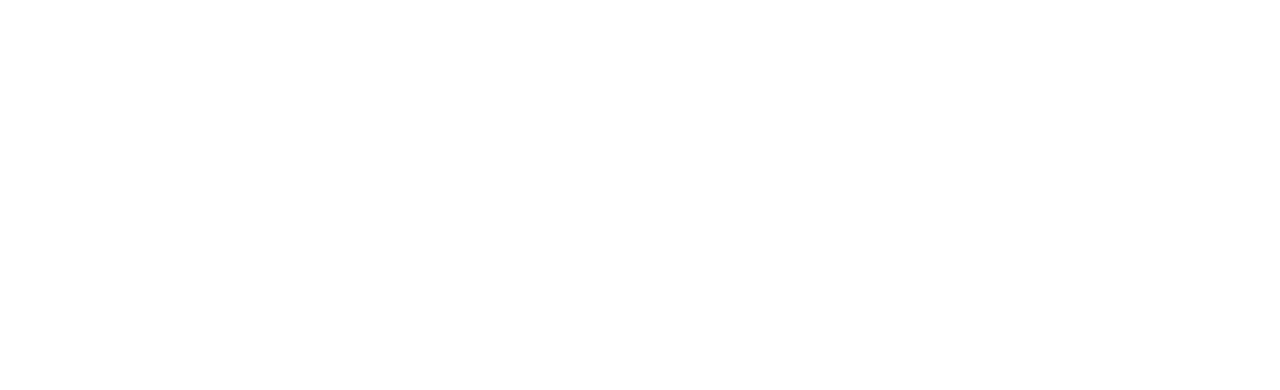
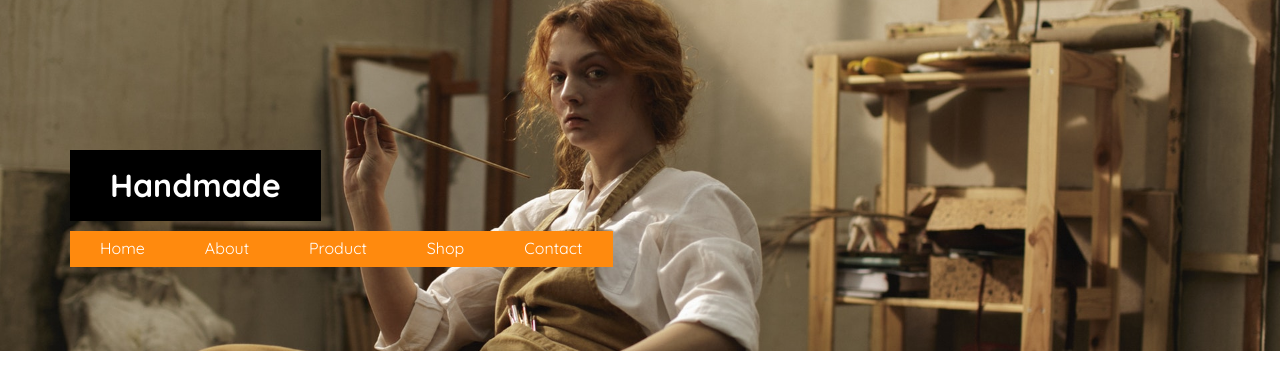
Before and after one commit to KovacAca/handmade, a plain HTML site: page index.html in a window 1280 px wide. Drawn offline with Linux system fonts and the light colour scheme.

Commit message:
header html i css

```diff
--- a/index.html
+++ b/index.html
@@ -9,6 +9,19 @@
   <link rel="stylesheet" href="style.css">
 </head>
 <body>
+  <!-- header -->
+  <header >
+    <nav class="container">
+      <h1>Handmade</h1>
+      <ul>
+        <li><a href="#home">Home</a></li>
+        <li><a href="#product">About</a></li>
+        <li><a href="">Product</a></li>
+        <li><a href="">Shop</a></li>
+        <li><a href="">Contact</a></li>
+      </ul>
+    </nav>
+  </header>
 
 </body>
 </html>
--- a/style.css
+++ b/style.css
@@ -21,3 +21,42 @@ body {
   padding: 0;
   margin: 0;
 }
+.container {
+  max-width: 1140px;
+  margin: auto;
+}
+/*************
+header
+*************/
+header {
+  background: url(img/header.jpg);
+  background-position: center;
+  background-size: cover;
+}
+nav {
+  padding: 150px 0 120px 0;
+}
+nav h1 {
+  font-size: 2rem;
+  background-color: var(--black);
+  color: var(--white);
+  display: inline-block;
+  padding: 10px 40px;
+  border: none;
+  margin-bottom: 10px;
+}
+nav ul {
+  list-style: none;
+}
+nav ul li {
+  float: left;
+  background-color: var(--orange);
+  padding: 5px 30px;
+}
+nav ul li a {
+  text-decoration: none;
+  color: var(--white);
+}
+nav ul li a:hover {
+  color: var(--black);
+}
```
